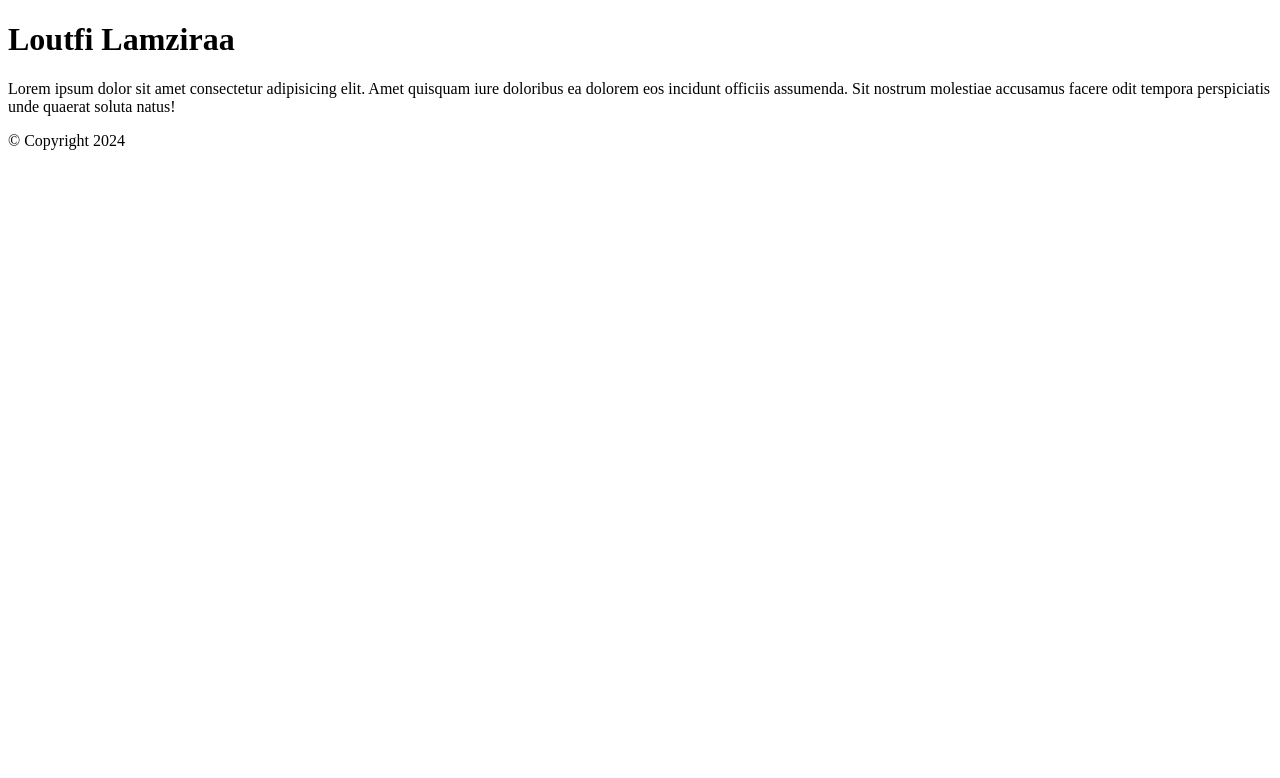
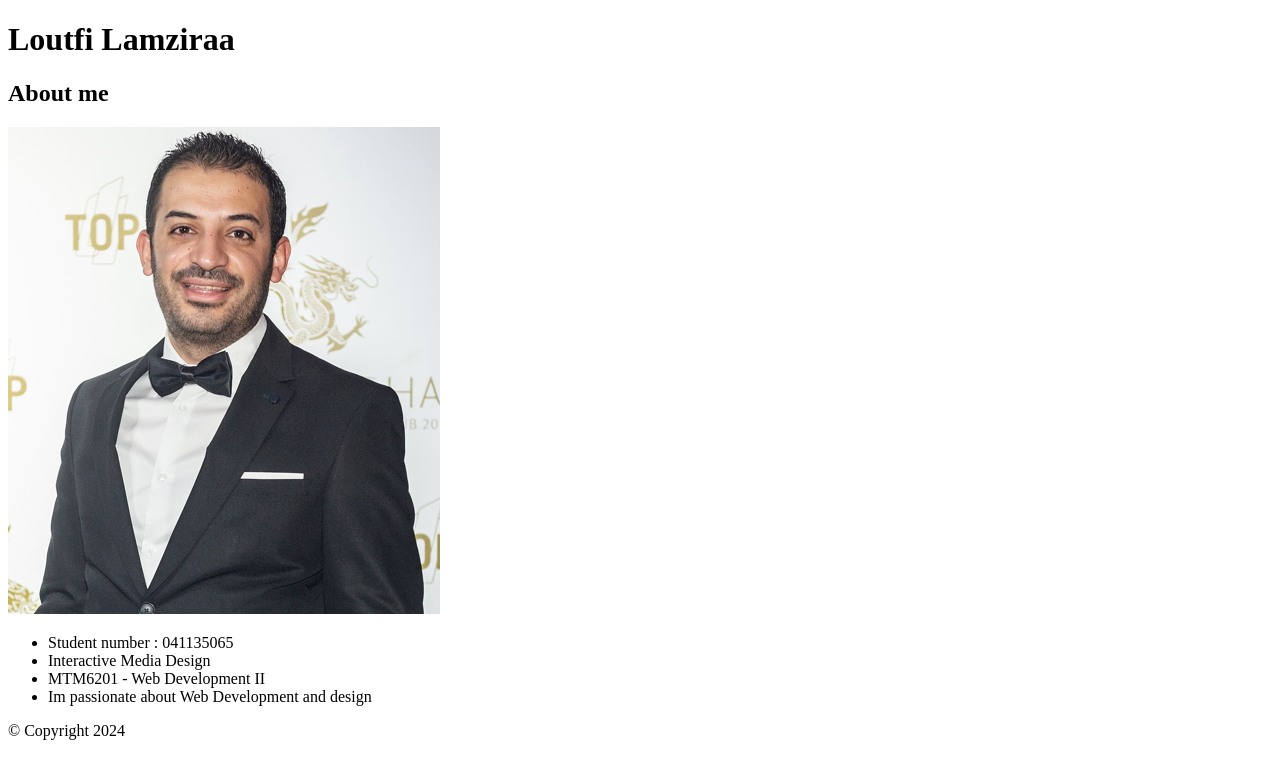
Before and after one commit to LLDESIGN90/mtm6201-week1, a plain HTML site: page index.html in a window 1280 px wide. Drawn offline with Linux system fonts and the light colour scheme.

Commit message:
Create section

```diff
--- a/index.html
+++ b/index.html
@@ -13,8 +13,20 @@
     </header>
 
     <main>
-        <p>Lorem ipsum dolor sit amet consectetur adipisicing elit. Amet quisquam iure doloribus ea dolorem eos incidunt officiis assumenda. Sit nostrum molestiae accusamus facere odit tempora perspiciatis unde quaerat soluta natus!</p>
-    </main>
+        <section>
+
+        <h1>About me</h1>
+
+        <img src="images/me.png" alt="photo of loutfi lamziraa">
+
+        <ul>
+            <li>Student number : 041135065</li>
+            <li>Interactive Media Design</li>
+            <li>MTM6201 - Web Development II</li>
+            <li>Im passionate about Web Development and design</li>
+        </ul>
+
+        </section>
 
 
     <footer>
```
Also changed, not shown: images/me.png (added).
